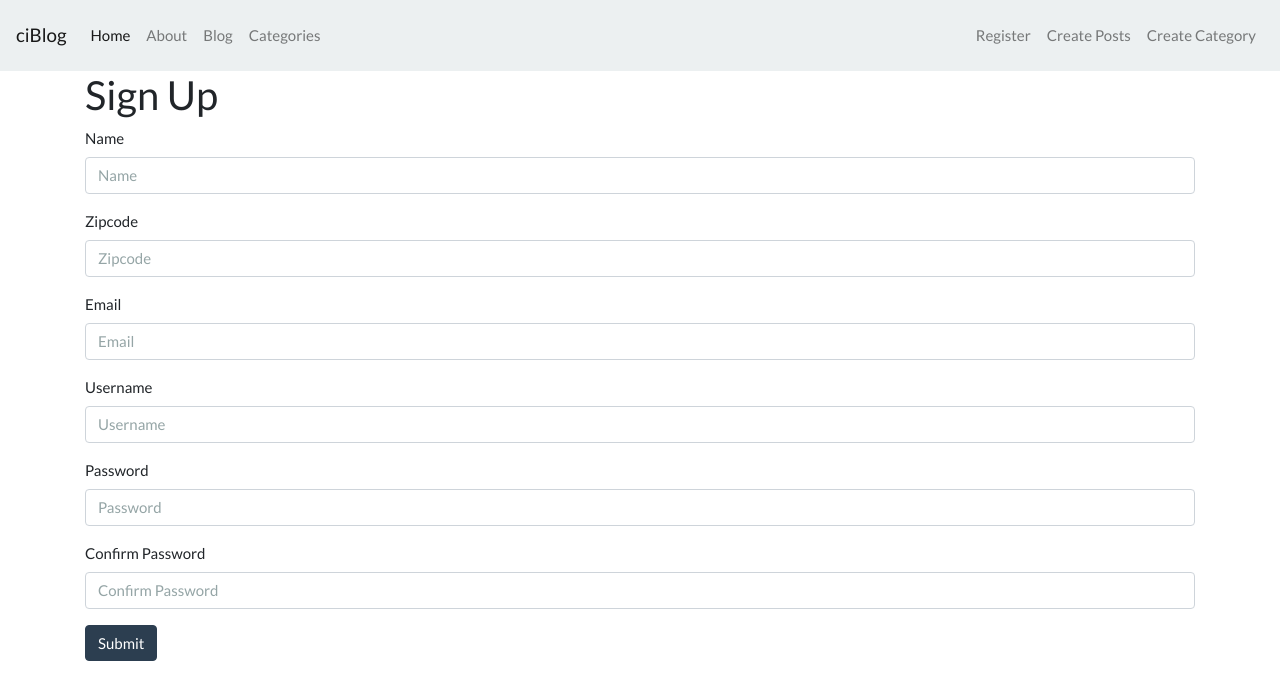
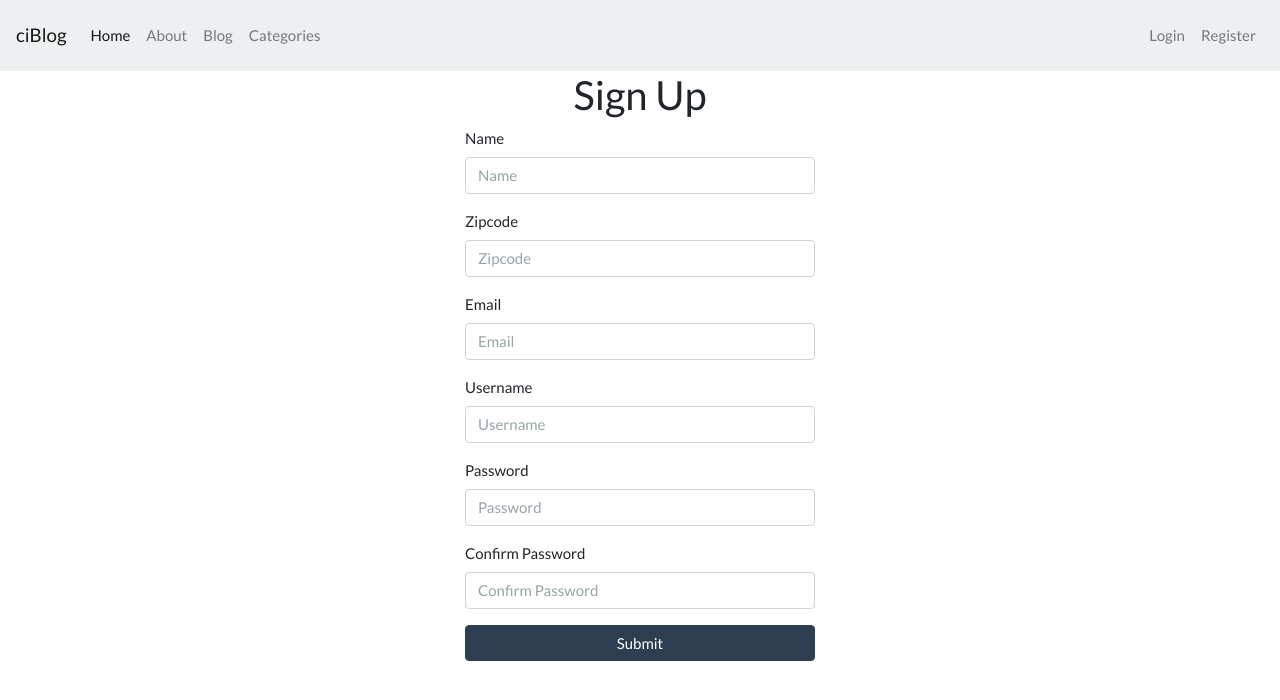
Before and after one commit to Shameer-U/ciblog, a CodeIgniter app: page /ciblog/users/register in a window 1280 px wide. Shown: the top 700 px of the page. Run offline with CodeIgniter, Linux system fonts and the light colour scheme; some libraries are stand-ins or nearby versions.

Commit message:
log in  added
login & access controle of posts

```diff
--- a/application/controllers/Categories.php
+++ b/application/controllers/Categories.php
@@ -11,6 +11,10 @@
             $this->load->view('templates/footer');
         }
          public function create(){
+                 //Check login
+                if(!$this->session->userdata('logged_in')){
+                    redirect('users/login');
+                }
              $data['title'] = 'Create Category';
 
              $this->form_validation->set_rules('name', 'Name', 'required');
--- a/application/controllers/Users.php
+++ b/application/controllers/Users.php
@@ -1,6 +1,8 @@
 <?php
 
  class Users extends CI_Controller{
+
+    //Register User
      public function register(){
          $data['title'] = 'Sign Up';
 
@@ -28,8 +30,69 @@
 
         }
 
+
+        //Login User
+        public function login(){
+            $data['title'] = 'Sign In ';
+
+            $this->form_validation->set_rules('username', 'UserName', 'required');
+            $this->form_validation->set_rules('password', 'Password', 'required');
+
+                if ($this->form_validation->run() === FALSE) {
+                    $this->load->view('templates/header');
+                    $this->load->view('users/login', $data);
+                    $this->load->view('templates/footer');
+                } else {
+                    //Get username
+                    $username = $this->input->post('username');
+                    //Get and encrypt the password
+                    $password = md5($this->input->post('password'));
+
+                    //Login User
+                    $user_id = $this->user_model->login($username, $password);
+
+                    if($user_id){
+                        //Create Session
+                          //die('SUCCESS');
+                        $user_data = array(
+                            'user_id' => $user_id,
+                            'username' => $username,
+                            'logged_in' => true
+                        );
+                        $this->session->set_userdata($user_data);
+
+
+                        //Set message
+                        $this->session->set_flashdata('user_loggedin','You are now logged In');
+                        redirect('posts');
+
+                    }else{
+
+                         //Set message
+                        $this->session->set_flashdata('login_failed','Login is invalid');
+                        redirect('users/login');
+
+                    }
+
+                }
+
+           }
+
+        //Log user out
+        public function logout(){
+            //Unset usr data
+            $this->session->unset_userdata('logged_in');
+            $this->session->unset_userdata('user_id');
+            $this->session->unset_userdata('username');
+
+            //Set message
+            $this->session->set_flashdata('user_loggedout','You are now logged out');
+            redirect('users/login');
+
+        }
+
         // Ckeck if username exists
-        function check_username_exists($username){
+        public function check_username_exists($username){
             $this->form_validation->set_message('check_username_exists', 'That usrname is taken, Please choose a different one');
             if($this->user_model->check_username_exists($username)){
                 return true;
@@ -39,7 +102,7 @@
         }
 
         // Ckeck if email exists
-        function check_email_exists($email){
+        public function check_email_exists($email){
             $this->form_validation->set_message('check_email_exists', 'That email is taken, Please choose a different one');
             if($this->user_model->check_email_exists($email)){
                 return true;
--- a/application/models/Post_model.php
+++ b/application/models/Post_model.php
@@ -25,6 +25,7 @@
                 'slug'  => $slug,
                 'body'  => $this->input->post('body'),
                 'category_id'  => $this->input->post('category_id'),
+                'user_id'  => $this->session->userdata('user_id'),
                 'post_image'   => $post_image
             );
 
--- a/application/models/User_model.php
+++ b/application/models/User_model.php
@@ -13,6 +13,22 @@
 
             //Insert user
             return $this->db->insert('users', $data);
+        }
+
+        //Log user in
+        public function login($username, $password){
+            //Validate
+            $this->db->where('username', $username);
+            $this->db->where('password', $password);
+
+            $result = $this->db->get('users');
+
+            if($result->num_rows() == 1){
+                //returns user id
+                return $result->row(0)->id;
+            }else{
+                return false;
+            }
         }
 
         // Check username exists
--- a/application/views/templates/header.php
+++ b/application/views/templates/header.php
@@ -32,15 +32,25 @@
       </li>
     </ul>
     <ul class="navbar-nav navbar-right">
+        <?php if(!$this->session->userdata('logged_in')) : ?>
+              <li class="nav-item">
+                <a class="nav-link" href="<?php echo base_url(); ?>users/login">Login</a>
+              </li>
               <li class="nav-item">
                 <a class="nav-link" href="<?php echo base_url(); ?>users/register">Register</a>
               </li>
+        <?php endif; ?>
+        <?php if($this->session->userdata('logged_in')) : ?>
               <li class="nav-item">
                 <a class="nav-link" href="<?php echo base_url(); ?>posts/create">Create Posts</a>
               </li>
               <li class="nav-item">
                 <a class="nav-link" href="<?php echo base_url(); ?>categories/create">Create Category</a>
               </li>
+              <li class="nav-item">
+                <a class="nav-link" href="<?php echo base_url(); ?>users/logout">Logout</a>
+              </li>
+        <?php endif; ?>
       </ul>
   </div>
 </nav>
@@ -66,3 +76,15 @@
     <?php if($this->session->flashdata('post_deleted')): ?>
       <?php echo '<p class="alert alert-success">'.$this->session->flashdata('post_deleted').'</p>'; ?>
     <?php endif; ?>
+
+    <?php if($this->session->flashdata('login_failed')): ?>
+      <?php echo '<p class="alert alert-danger">'.$this->session->flashdata('login_failed').'</p>'; ?>
+    <?php endif; ?>
+
+    <?php if($this->session->flashdata('user_loggedin')): ?>
+      <?php echo '<p class="alert alert-success">'.$this->session->flashdata('user_loggedin').'</p>'; ?>
+    <?php endif; ?>
+
+    <?php if($this->session->flashdata('user_loggedout')): ?>
+      <?php echo '<p class="alert alert-success">'.$this->session->flashdata('user_loggedout').'</p>'; ?>
+    <?php endif; ?>
--- a/application/views/users/register.php
+++ b/application/views/users/register.php
@@ -1,8 +1,11 @@
-<h2><?= $title; ?></h2>
+
 
 <?php echo validation_errors(); ?>
 
 <?php echo form_open('users/register'); ?>
+   <div class="row">
+      <div class="col-md-4 offset-md-4">
+          <h2 class="text-center"><?= $title; ?></h2>
           <div class="form-group">
             <label>Name</label>
             <input type="text" class="form-control" name="name"  placeholder="Name">
@@ -29,5 +32,7 @@
           </div>
 
 
-  <button type="submit" class="btn btn-primary">Submit</button>
+          <button type="submit" class="btn btn-primary btn-block">Submit</button>
+      </div>
+    </div>
 <?php echo form_close(); ?>
```
Also changed, not shown: application/controllers/Posts.php (+23 -1 lines), application/views/posts/view.php (+8 -6 lines), application/views/users/login.php (added, +14 -0 lines), assets/images/posts/family.jpg (added). Lines whose indentation alone changed are shown as unchanged.
